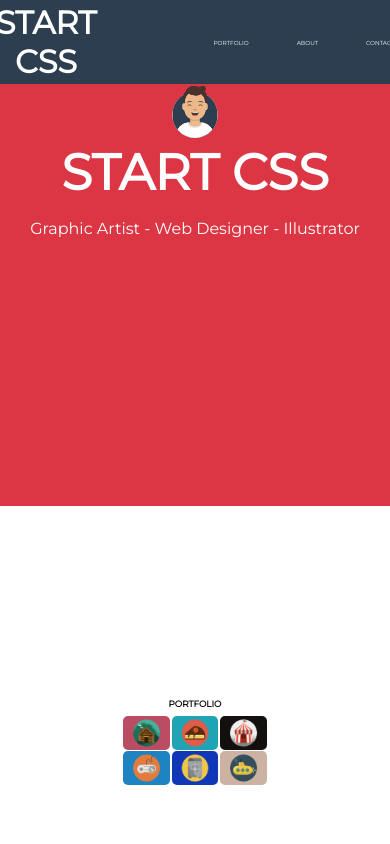
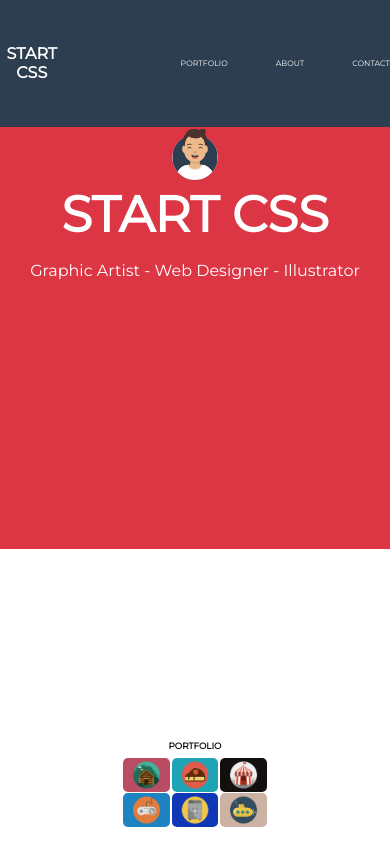
Before and after one commit to ME0WGE/Start-Css, a plain HTML site: page index.html in a window 390 px wide. Shown: the top 844 px of the page. Drawn offline with Linux system fonts and the light colour scheme.

Commit message:
add navbar mobile support

```diff
--- a/public/css/style.css
+++ b/public/css/style.css
@@ -26,7 +26,7 @@ body {
     margin: 0;
     padding: 0;
     background-color: #2c3e50;
-    height: 10vh;
+    height: 15vh;
     display: flex;
     flex-direction: row;
     align-items: center;
@@ -41,13 +41,13 @@ body {
   nav > div:nth-of-type(1) > div:nth-of-type(1) > p {
     padding: 0;
     flex: 1;
-    font-size: 2rem;
+    font-size: 1rem;
     font-weight: bold;
   }
   nav > div:nth-of-type(1) > div:nth-of-type(2) {
     display: flex;
     align-items: center;
-    font-size: 1.5vw;
+    font-size: 2vw;
     gap: 3rem;
   }
   nav > div:nth-of-type(1) > div:nth-of-type(2) > p > a {
```
